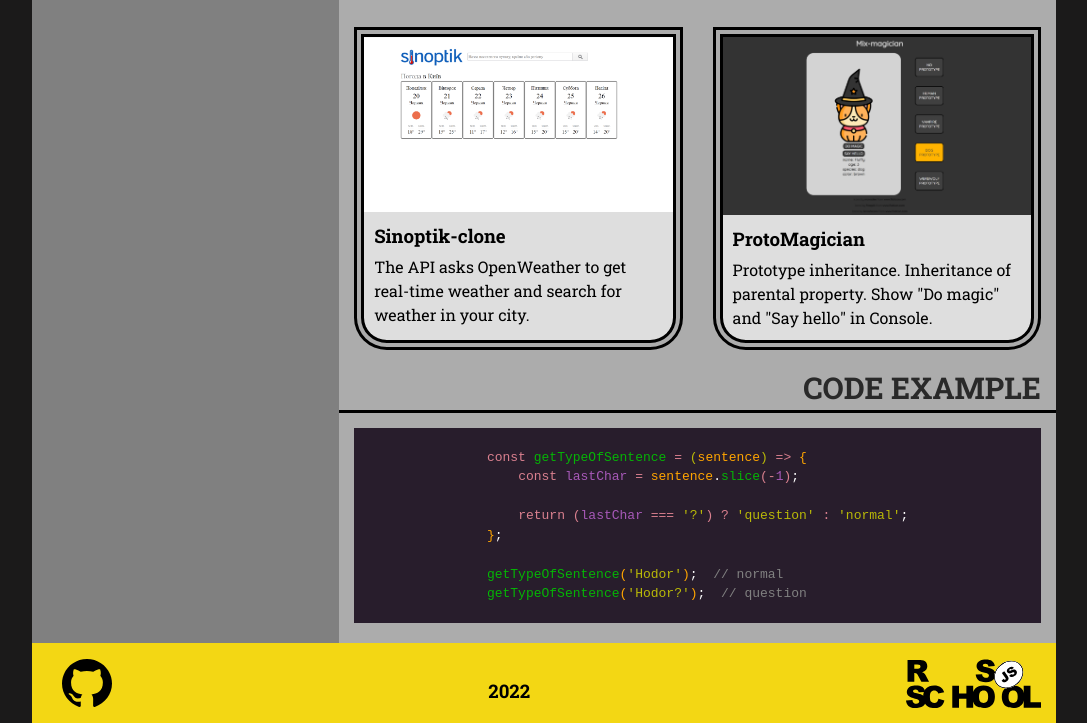
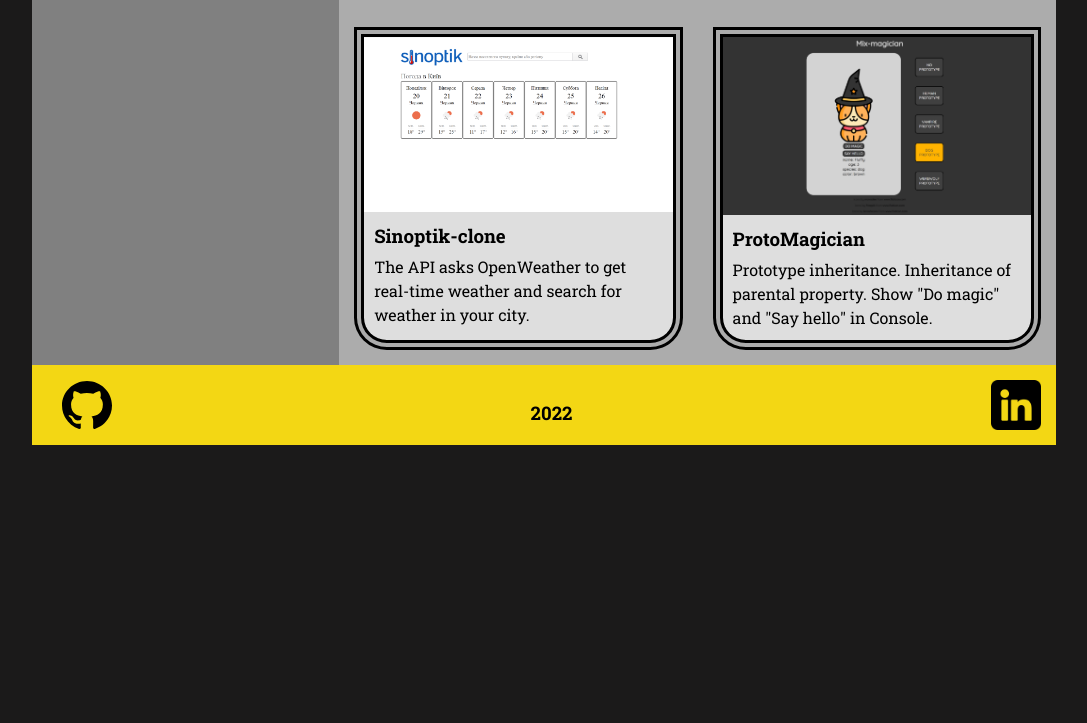
Before and after one commit to AnPodlesnyi/rsschool-cv, a plain HTML site: page index.html in a window 1280 px wide. Shown: the part 1868-2591 px from the top of the page, without its empty margins (96-1183 px from the left). After the commit the page ends 2313 px from the top, so only its background shows below. Drawn offline with Linux system fonts and the light colour scheme.

Commit message:
feat: add link linkedin

```diff
--- a/index.html
+++ b/index.html
@@ -286,7 +286,7 @@
                                 </div>
                             </div>
                         </section>
-                        <div class="maine__code">
+                        <!-- <div class="maine__code">
                             <h3 class="about-head__text">Code example</h3>
                             <div class="separator separator__black"></div>
                             <pre class="pre">
@@ -301,7 +301,7 @@
 <span class="pre__green">getTypeOfSentence</span><span class="pre__orange">(</span><span class="pre__yellow">'Hodor?'</span><span class="pre__orange">)</span><span class="pre__white">;</span>  <span class="pre__grey">// question</span>
                                 </code>
                             </pre>
-                        </div>
+                        </div> -->
                     </div>
                 </div>
             </div>
@@ -319,8 +319,8 @@
                     <h3>2022</h3>
                 </div>
                 <div class="footer__rss">
-                    <a href="https://rs.school/js/" target="_blank">
-                        <img src="assets/footer__svg/rs_school_js.svg" alt="rss__svg" class="rss__svg">
+                    <a href="https://www.linkedin.com/in/andrii-podlesnyi-51729521b/" target="_blank">
+                        <img src="assets/footer__svg/linkedin.png" alt="link__svg" class="rss__svg">
                     </a>
                 </div>
             </div>
```
Also changed, not shown: assets/footer__svg/linkedin.png (added).
